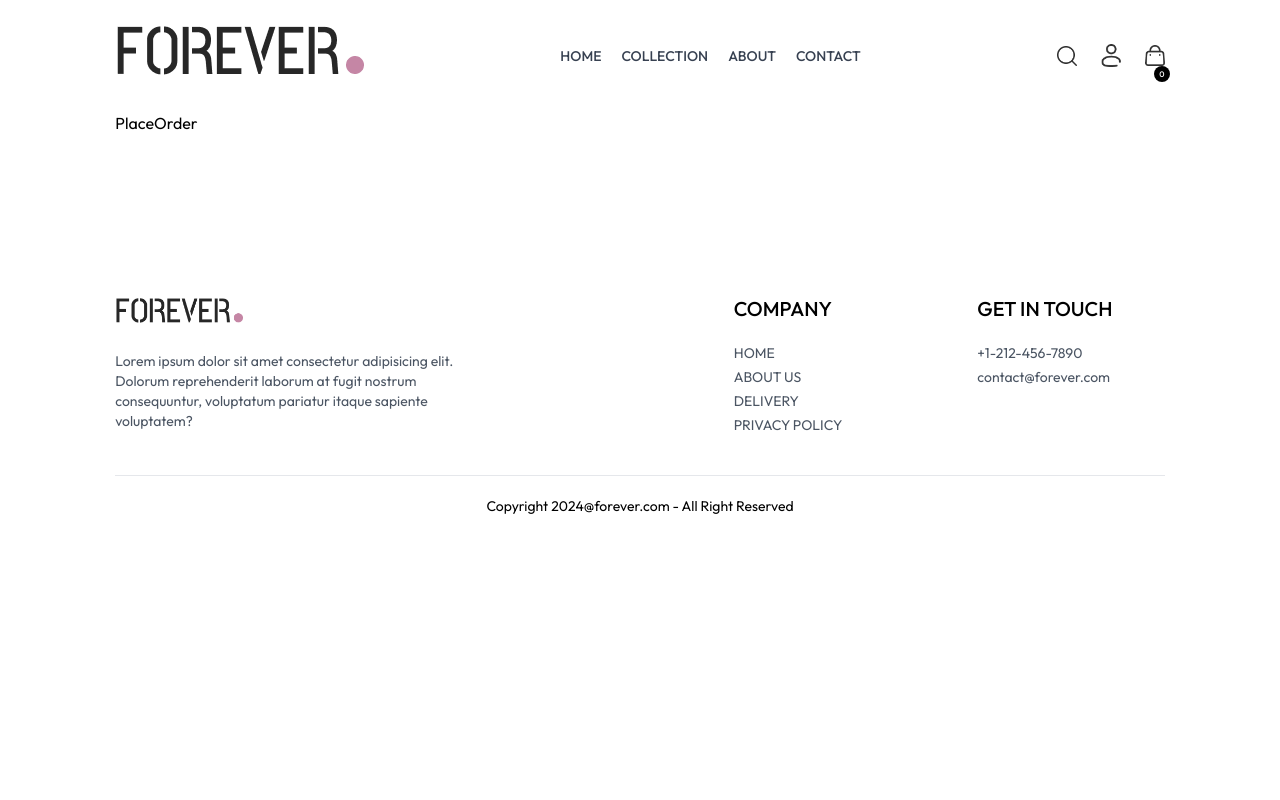
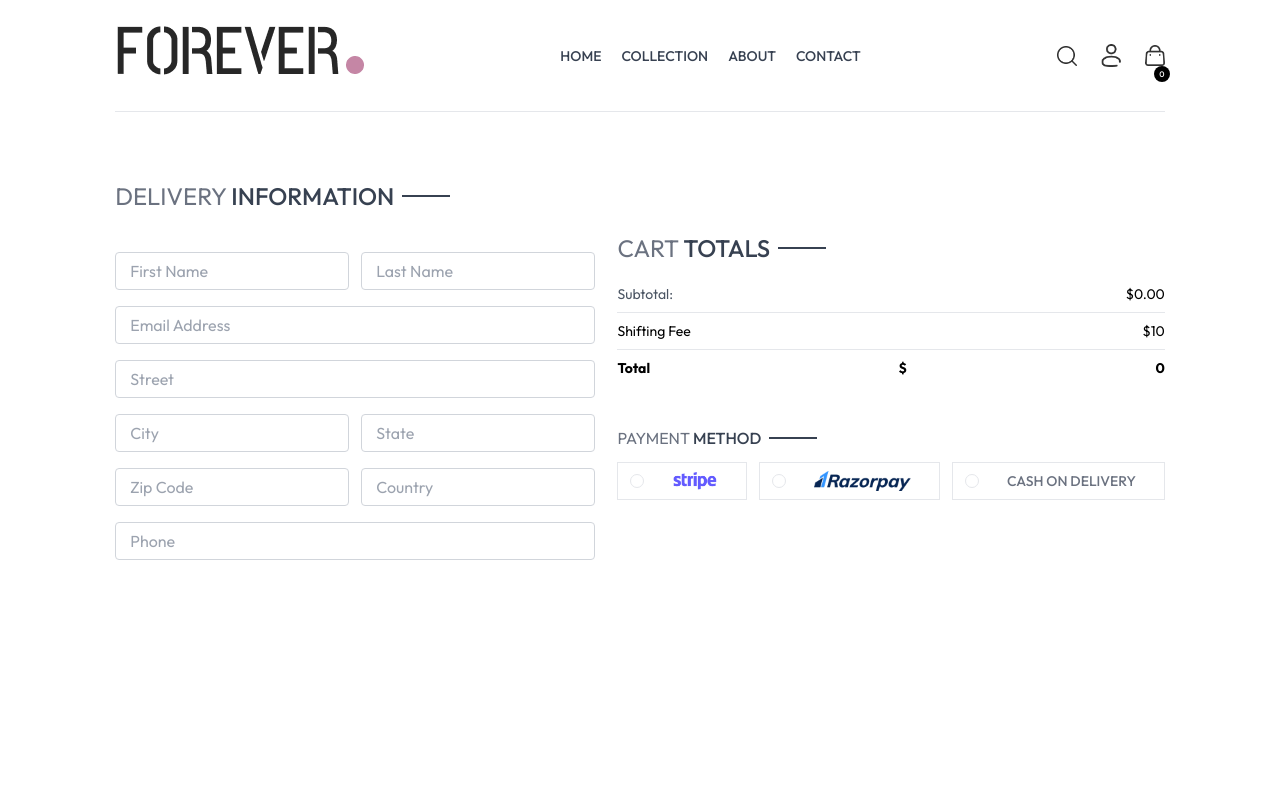
Before and after one commit to mdshoeb8147/forever, a React (Vite) app in the folder frontend/: page /place-order in a window 1280 px wide. Shown: the top 800 px of the page. Built offline with nearby package versions, Linux system fonts and the light colour scheme.

Commit message:
add logic on payment method

```diff
--- a/frontend/src/pages/Cart.jsx
+++ b/frontend/src/pages/Cart.jsx
@@ -5,7 +5,7 @@ import { assets } from "../assets/frontend_assets/assets";
 import CartTotal from "../components/CartTotal";
 
 const Cart = () => {
-  const { products, currency, cartItems, updateQuantity } =
+  const { products, currency, cartItems, updateQuantity, navigate } =
     useContext(ShopContext);
 
   const [cartData, setCartData] = useState([]);
@@ -93,7 +93,10 @@ const Cart = () => {
         <div className="w-full sm:w-[450px]">
           <CartTotal />
           <div className="w-full text-end">
-            <button className="bg-black text-white text-sm my-8 px-8 py-3">
+            <button
+              onClick={() => navigate("/place-order")}
+              className="bg-black text-white text-sm my-8 px-8 py-3"
+            >
               PROCEED TO CHECKOUT
             </button>
           </div>
--- a/frontend/src/pages/PlaceOrder.jsx
+++ b/frontend/src/pages/PlaceOrder.jsx
@@ -1,4 +1,95 @@
+import { assets } from "../assets/frontend_assets/assets";
+import CartTotal from "../components/CartTotal";
+import Title from "../components/Title";
+
 const PlaceOrder = () => {
-  return <div>PlaceOrder</div>;
+  return (
+    <div className="flex flex-col sm:flex-row justify-between gap-4 pt-5 sm:pt-14 min-h-[80vh] border-t">
+      {/* left side */}
+      <div className="flex flex-col gap-4 w-full sm:max-w-[480px]">
+        <div className="text-xl sm:text-2xl my-3">
+          <Title text1={"DELIVERY"} text2={"INFORMATION"} />
+        </div>
+        <div className="flex gap-3">
+          <input
+            className="border border-gray-300 rounded py-1.5 px-3.5 w-full"
+            type="text"
+            placeholder="First Name"
+          />
+          <input
+            className="border border-gray-300 rounded py-1.5 px-3.5 w-full"
+            type="text"
+            placeholder="Last Name"
+          />
+        </div>
+        <input
+          className="border border-gray-300 rounded py-1.5 px-3.5 w-full"
+          type="email"
+          placeholder="Email Address"
+        />
+        <input
+          className="border border-gray-300 rounded py-1.5 px-3.5 w-full"
+          type="text"
+          placeholder="Street"
+        />
+        <div className="flex gap-3">
+          <input
+            className="border border-gray-300 rounded py-1.5 px-3.5 w-full"
+            type="text"
+            placeholder="City"
+          />
+          <input
+            className="border border-gray-300 rounded py-1.5 px-3.5 w-full"
+            type="text"
+            placeholder="State"
+          />
+        </div>
+        <div className="flex gap-3">
+          <input
+            className="border border-gray-300 rounded py-1.5 px-3.5 w-full"
+            type="number"
+            placeholder="Zip Code"
+          />
+          <input
+            className="border border-gray-300 rounded py-1.5 px-3.5 w-full"
+            type="text"
+            placeholder="Country"
+          />
+        </div>
+        <input
+          className="border border-gray-300 rounded py-1.5 px-3.5 w-full"
+          type="number"
+          placeholder="Phone"
+        />
+      </div>
+
+      {/* right side */}
+      <div className="mt-8">
+        <div className="mt-8 min-w-80">
+          <CartTotal />
+        </div>
+        <div className="mt-12">
+          <Title text1={"PAYMENT"} text2={"METHOD"} />
+          {/* payment method selection */}
+          <div className="flex gap-3 flex-col lg:flex-row ">
+            <div className="flex items-center gap-3 border p-2 px-3 cursor-pointer">
+              <p className={`min-w-3.5 h-3.5 border rounded-full`}></p>
+              <img className="h-5 mx-4" src={assets.stripe_logo} alt="" />
+            </div>
+            <div className="flex items-center gap-3 border p-2 px-3 cursor-pointer">
+              <p className={`min-w-3.5 h-3.5 border rounded-full`}></p>
+              <img className="h-5 mx-4" src={assets.razorpay_logo} alt="" />
+            </div>
+            <div className="flex items-center gap-3 border p-2 px-3 cursor-pointer">
+              <p className={`min-w-3.5 h-3.5 border rounded-full`}></p>
+              <p className="text-gray-500 text-sm font-medium mx-4">
+                CASH ON DELIVERY
+              </p>
+            </div>
+          </div>
+        </div>
+      </div>
+    </div>
+  );
 };
 export default PlaceOrder;
```
